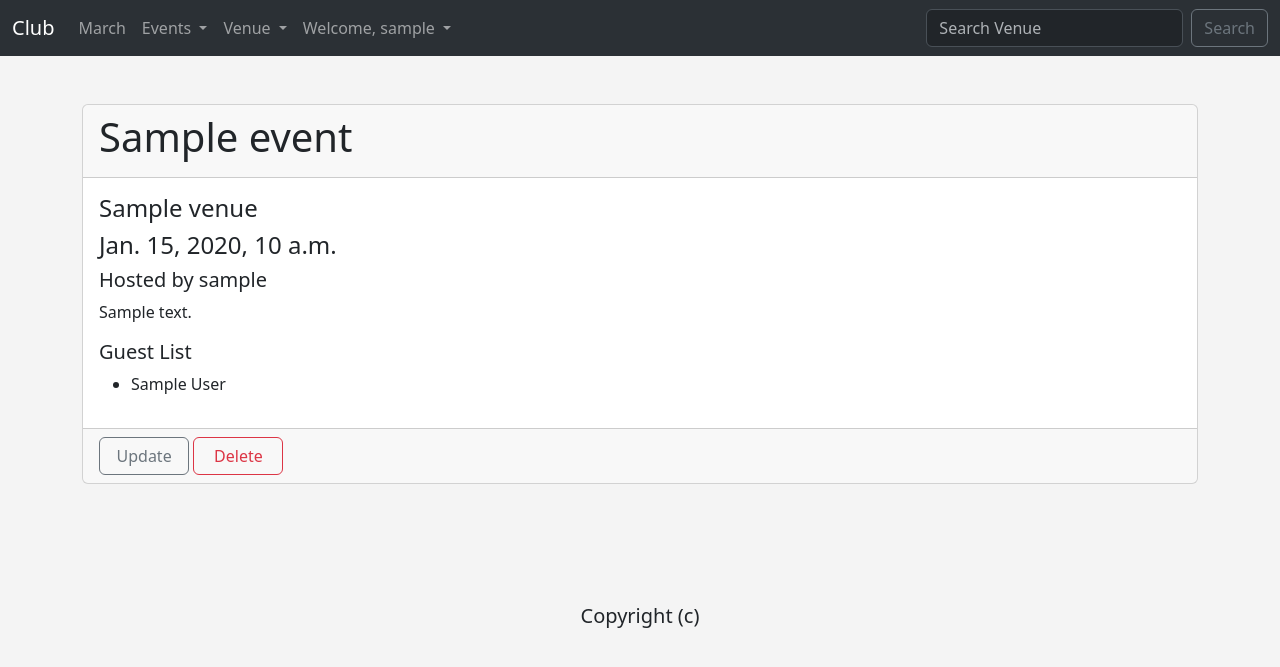
After one commit to xavier-berthiaume/Events-app, a Django app: page /user_events/ in a window 1280 px wide. The commit adds this page. Shown: the top 667 px of the page. Run offline with Django 4.2, Linux system fonts and the light colour scheme; a user stored in the database is signed in; tables that the repository leaves empty hold one stand-in row (values such as "Sample post").

Commit message:
Added event list page for users that own events

```diff
--- a/clubs/events/templates/events/nav.html
+++ b/clubs/events/templates/events/nav.html
@@ -21,6 +21,12 @@
             <li>
               <a class="dropdown-item" href="{% url 'add-event' %}">Add Event</a>
             </li>
+            {% if user.is_authenticated %}
+            <li><hr class="dropdown-divider"></li>
+            <li>
+              <a class="dropdown-item" href="{% url 'user-event' %}">My Events</a>
+            </li>
+            {% endif %}
           </ul>
         </li>
 
--- a/clubs/events/templates/events/show_venue.html
+++ b/clubs/events/templates/events/show_venue.html
@@ -9,6 +9,7 @@
             <h1>{{venue.name}}</h1>
         </div>
         <div class="card-body">
+            <h3 class="card-title">Owned by: {{venue_owner}}</h3>
             <h4 class="card-title">{{venue.address}}</h4>
             <h4 class="card-text">Zip Code: {{venue.zip_code}}</h4>
             <h5 class="card-text">{{venue.phone}}</h5>
--- /dev/null
+++ b/clubs/events/templates/events/user_events.html
@@ -0,0 +1,35 @@
+{% extends 'events/base.html' %}
+
+{% block content %}
+
+    {% for event in user_events %}
+
+    <div class="card">
+        <div class="card-header">
+            <h1 class="col-md-10">{{event.name}}</h1>
+        </div>
+        <div class="card-body">
+            <h4 class="card-title">{{event.venue.name}}</h4>
+            <h4 class="card-text">{{event.event_date}}</h4>
+            <h5 class="card-text">Hosted by {{event.manager}}</h5>
+            <p class="card-text">{{event.description}}</p>
+            <h5 class="card-text">Guest List</h5>
+            <ul>
+            {% for user in event.attendees.all %}
+            <li class="card-text">{{ user.first_name }} {{ user.last_name }}</li>
+            {% endfor %}
+            </ul>
+        </div>
+        {% if user == event.manager or user.is_superuser%}
+        <div class="card-footer text-muted">
+            <a href="{% url 'update-event' event.id %}" class="btn btn-outline-secondary col-md-1">Update</a>
+            <a href="{% url 'delete-event' event.id %}" class="btn btn-outline-danger col-md-1">Delete</a>
+        </div>
+        {% endif %}
+    </div>
+
+    <br><br><br>
+
+    {% endfor %}
+
+{% endblock %}
--- a/clubs/events/urls.py
+++ b/clubs/events/urls.py
@@ -5,6 +5,7 @@ urlpatterns = [
         path('', views.home, name="home"),
         path('<int:year>/<str:month>/', views.home, name='home'),
         path('events/', views.all_events, name="list-event"),
+        path('user_events/', views.user_events, name='user-event'),
         path('add_event/', views.add_event, name="add-event"),
         path('update_event/<event_id>', views.update_event, name="update-event"),
         path('delete_event/<event_id>', views.delete_event, name="delete-event"),
--- a/clubs/events/views.py
+++ b/clubs/events/views.py
@@ -1,6 +1,7 @@
 from django.http import HttpResponseRedirect, HttpResponse, FileResponse
 from django.shortcuts import render, redirect
 from django.core.paginator import Paginator
+from django.contrib.auth.models import User
 from django.contrib import messages
 from .models import Event, Venue
 from .forms import VenueForm, EventForm, EventFormAdmin
@@ -18,7 +19,6 @@ import io
 
 # Create your views here.
 def home(request, year=datetime.now().year, month=datetime.now().strftime('%B'), *args, **kwargs):
-
     month = month.capitalize()
     month_numeral = list(calendar.month_name).index(month)
     month_numeral = int(month_numeral)
@@ -50,6 +50,16 @@ def all_events(request, *args, **kwargs):
     }
 
     return render(request, 'events/event_list.html', context)
+
+
+def user_events(request, *args, **kwargs):
+    user_events = Event.objects.filter(manager=request.user)
+
+    context = {
+        "user_events": user_events,
+    }
+
+    return render(request, 'events/user_events.html', context)
 
 
 def add_event(request, *args, **kwargs):
@@ -159,9 +169,11 @@ def list_venue(request, *args, **kwargs):
 
 def show_venue(request, venue_id, *args, **kwargs):
     venue = Venue.objects.get(pk = venue_id)
+    venue_owner = User.objects.get(pk = venue.owner)
 
     context = {
-        'venue': venue
+        'venue': venue,
+        'venue_owner': venue_owner,
     }
 
     return render(request, 'events/show_venue.html', context)
```
